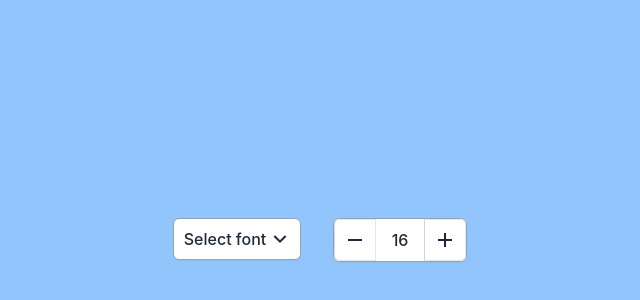
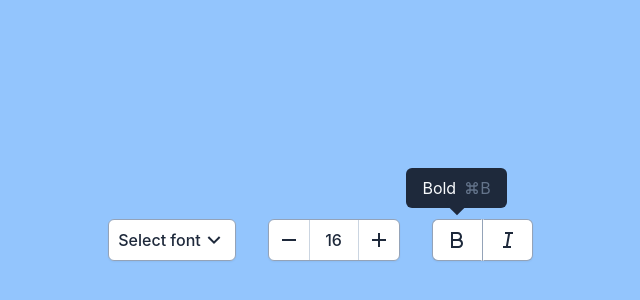
Before and after one commit to phamhuulocforwork/combillUI, a React (Create React App) app: page / in a window 1280 px wide. Shown: the part 160-460 px from the top of the page, without its empty margins (320-960 px from the left). Built offline with nearby package versions, Linux system fonts and the light colour scheme.

Commit message:
text style

```diff
--- a/src/features/TextFormattingToolbar/FontSize/index.jsx
+++ b/src/features/TextFormattingToolbar/FontSize/index.jsx
@@ -7,7 +7,7 @@ const FontSize = () => {
   return (
     <div className="flex justify-center items-center bg-white rounded-md border text-slate-800 border-slate-400 shadow-sm">
       <div
-        className="p-2 hover:bg-slate-300 cursor-pointer rounded-l-md select-none border-l-slate-300 border box-border"
+        className="p-2 hover:bg-slate-300 cursor-pointer rounded-l-md select-none border-r border-slate-300 box-border"
         onClick={() => setFontSize(fontSize - 1)}
       >
         <svg
@@ -26,7 +26,7 @@ const FontSize = () => {
         onChange={(e) => setFontSize(parseInt(e.target.value))}
       ></input>
       <div
-        className="p-2 hover:bg-slate-300 cursor-pointer rounded-r-md select-none border-l-slate-300 border box-border"
+        className="p-2 hover:bg-slate-300 cursor-pointer rounded-r-md select-none border-l border-slate-300 box-border"
         onClick={() => setFontSize(fontSize + 1)}
       >
         <svg
--- /dev/null
+++ b/src/features/TextFormattingToolbar/TextStyle/index.jsx
@@ -0,0 +1,52 @@
+import React from 'react'
+import PropTypes from 'prop-types'
+
+const TextStyle = () => {
+  return (
+    <div className="flex justify-center items-center rounded-md text-slate-800 shadow-sm gap-4">
+      <div className="flex h-full items-center">
+        <div className="py-2 px-3 flex justify-center cursor-pointer bg-white relative hover:bg-slate-200 rounded-l-md border-slate-400 border border-r-transparent">
+          <div className="absolute bg-slate-800 text-slate-50 px-4 items-center -top-[130%] h-full flex justify-center rounded-md after:absolute after:w-4 after:h-4 after:bg-slate-800 after:-bottom-1 after:rotate-45 after:z-10">
+            <span className="flex items-center gap-2">
+              <p className="z-20">Bold</p>
+              <div className="flex items-center text-slate-500">
+                <svg
+                  xmlns="http://www.w3.org/2000/svg"
+                  viewBox="0 0 24 24"
+                  fill="currentColor"
+                  className="w-4 h-4"
+                >
+                  <path d="M10 8H14V6.5C14 4.567 15.567 3 17.5 3C19.433 3 21 4.567 21 6.5C21 8.433 19.433 10 17.5 10H16V14H17.5C19.433 14 21 15.567 21 17.5C21 19.433 19.433 21 17.5 21C15.567 21 14 19.433 14 17.5V16H10V17.5C10 19.433 8.433 21 6.5 21C4.567 21 3 19.433 3 17.5C3 15.567 4.567 14 6.5 14H8V10H6.5C4.567 10 3 8.433 3 6.5C3 4.567 4.567 3 6.5 3C8.433 3 10 4.567 10 6.5V8ZM8 8V6.5C8 5.67157 7.32843 5 6.5 5C5.67157 5 5 5.67157 5 6.5C5 7.32843 5.67157 8 6.5 8H8ZM8 16H6.5C5.67157 16 5 16.6716 5 17.5C5 18.3284 5.67157 19 6.5 19C7.32843 19 8 18.3284 8 17.5V16ZM16 8H17.5C18.3284 8 19 7.32843 19 6.5C19 5.67157 18.3284 5 17.5 5C16.6716 5 16 5.67157 16 6.5V8ZM16 16V17.5C16 18.3284 16.6716 19 17.5 19C18.3284 19 19 18.3284 19 17.5C19 16.6716 18.3284 16 17.5 16H16ZM10 10V14H14V10H10Z"></path>
+                </svg>
+                B
+              </div>
+            </span>
+          </div>
+          <svg
+            xmlns="http://www.w3.org/2000/svg"
+            viewBox="0 0 24 24"
+            fill="currentColor"
+            className="w-6 h-6"
+          >
+            <path d="M8 11H12.5C13.8807 11 15 9.88071 15 8.5C15 7.11929 13.8807 6 12.5 6H8V11ZM18 15.5C18 17.9853 15.9853 20 13.5 20H6V4H12.5C14.9853 4 17 6.01472 17 8.5C17 9.70431 16.5269 10.7981 15.7564 11.6058C17.0979 12.3847 18 13.837 18 15.5ZM8 13V18H13.5C14.8807 18 16 16.8807 16 15.5C16 14.1193 14.8807 13 13.5 13H8Z"></path>
+          </svg>
+        </div>
+        <div className="border-r border-slate-400 h-full"></div>
+        <div className="py-2 px-3 cursor-pointer bg-white hover:bg-slate-200 rounded-r-md border-slate-400 border border-l-transparent">
+          <svg
+            xmlns="http://www.w3.org/2000/svg"
+            viewBox="0 0 24 24"
+            fill="currentColor"
+            className="w-6 h-6"
+          >
+            <path d="M15 20H7V18H9.92661L12.0425 6H9V4H17V6H14.0734L11.9575 18H15V20Z"></path>
+          </svg>
+        </div>
+      </div>
+    </div>
+  )
+}
+
+TextStyle.propTypes = {}
+
+export default TextStyle
--- a/src/features/TextFormattingToolbar/index.jsx
+++ b/src/features/TextFormattingToolbar/index.jsx
@@ -2,6 +2,7 @@ import React, { useState } from 'react'
 import PropTypes from 'prop-types'
 import FontDropdown from './FontDropdown'
 import FontSize from './FontSize'
+import TextStyle from './TextStyle'
 
 const TextFormattingToolbar = () => {
   const [selectedFont, setSelectedFont] = useState()
@@ -14,6 +15,8 @@ const TextFormattingToolbar = () => {
       ></FontDropdown>
 
       <FontSize></FontSize>
+
+      <TextStyle></TextStyle>
     </div>
   )
 }
```
